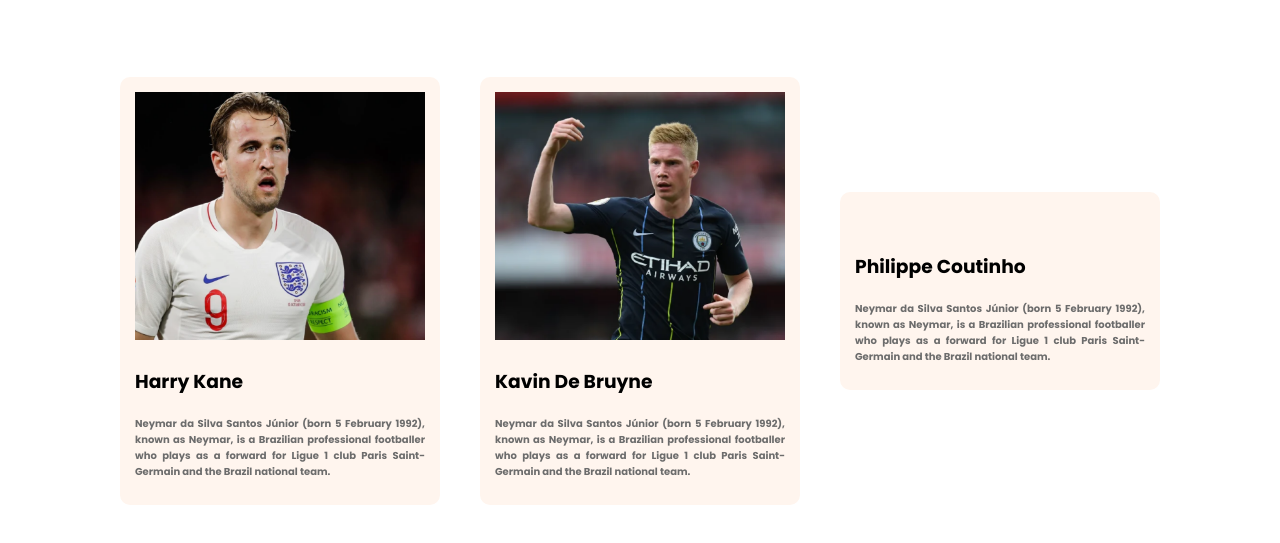
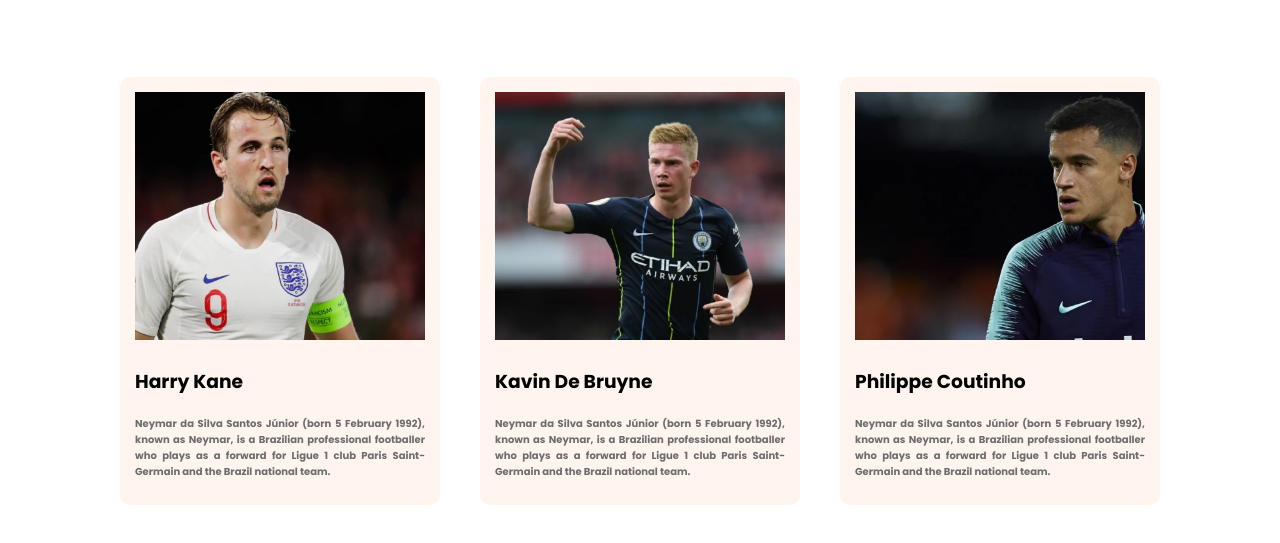
Before and after one commit to Jimy-JosephN5/Landing-Page, a plain HTML site: page index.html in a window 1280 px wide. Shown: the part 2182-2725 px from the top of the page. Drawn offline with Linux system fonts and the light colour scheme.

Commit message:
added image

```diff
--- a/index.html
+++ b/index.html
@@ -99,7 +99,7 @@
                     <p>Neymar da Silva Santos Júnior (born 5 February 1992), known as Neymar, is a Brazilian professional footballer who plays as a forward for Ligue 1 club Paris Saint-Germain and the Brazil national team.</p>
                 </div>
                 <div class="card">
-                    <img src="player-12.png" alt="">
+                    <img src="/players/player-12.png" alt="">
                     <h3>Philippe Coutinho</h3>
                     <p>Neymar da Silva Santos Júnior (born 5 February 1992), known as Neymar, is a Brazilian professional footballer who plays as a forward for Ligue 1 club Paris Saint-Germain and the Brazil national team.</p>
                 </div>
```
